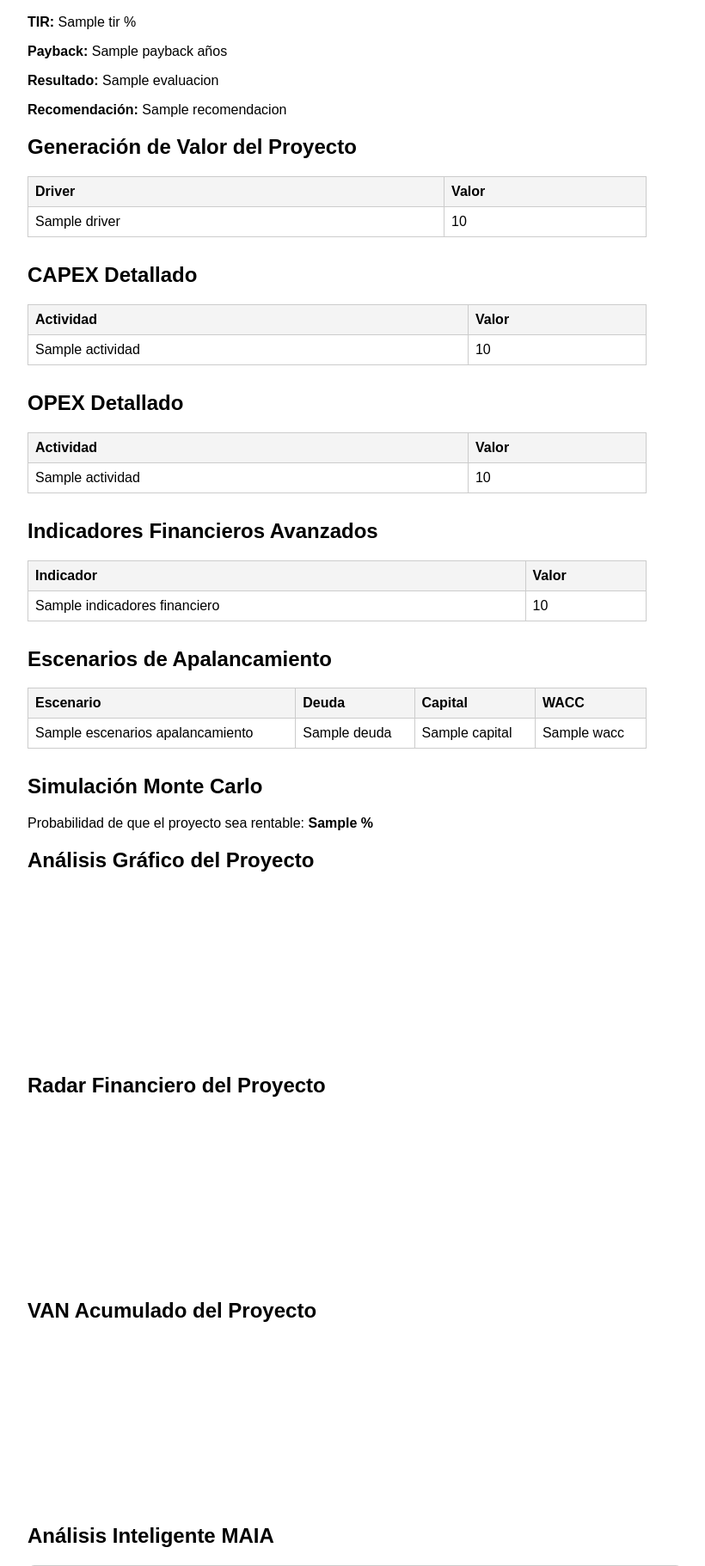
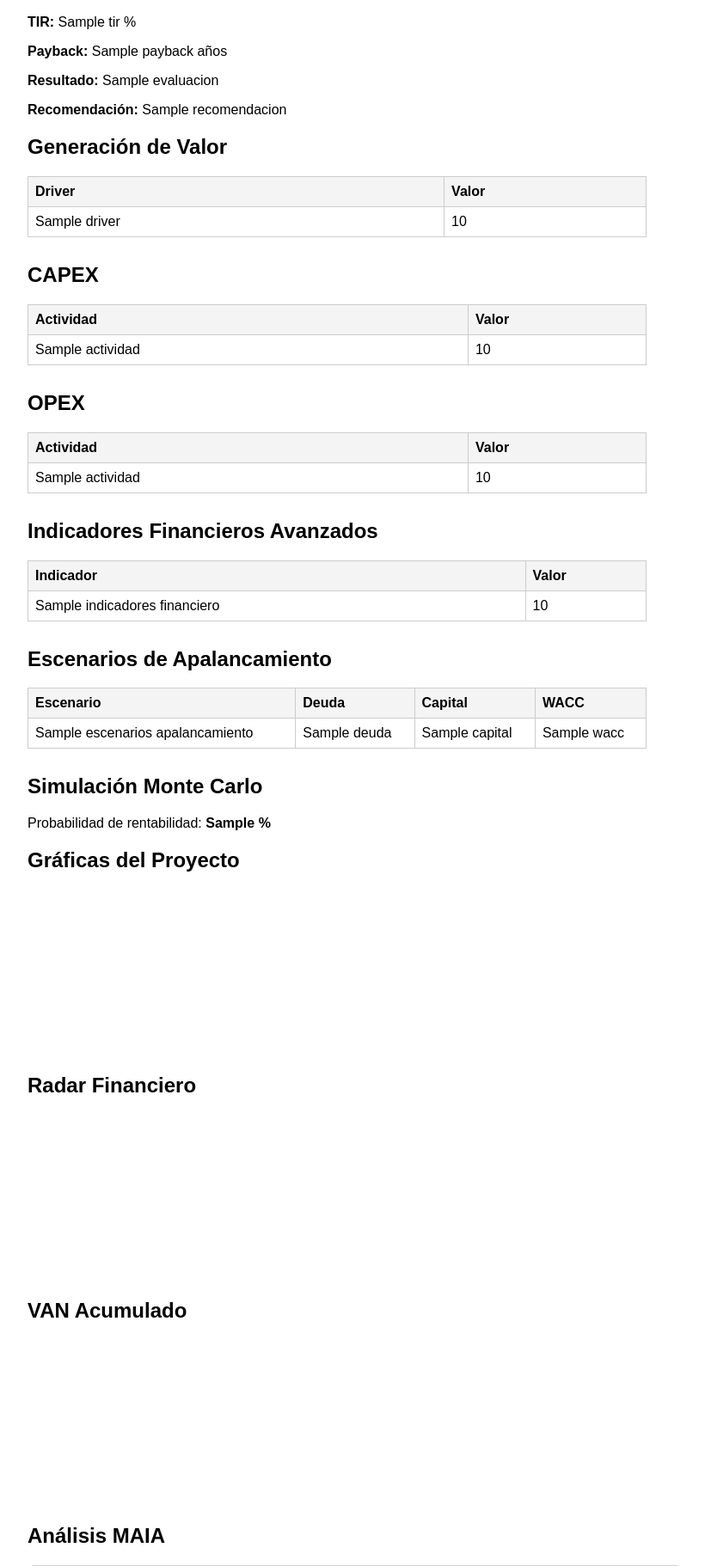
Before and after one commit to alex-energia/MAIA, a Flask app: template templates/proyecto_dashboard.html in a window 1280 px wide. Shown: the part 625-2447 px from the top of the page at 86% size, without its empty margins (8-828 px from the left). Run offline with Flask 3, Linux system fonts and the light colour scheme; the template is opened without the code that fills it: most values are stand-ins (such as "Sample title", 1, 10 or a date in 2020); a map, chart or similar area stays blank.

Commit message:
dashboard MAIA estable

```diff
--- a/templates/proyecto_dashboard.html
+++ b/templates/proyecto_dashboard.html
@@ -43,7 +43,7 @@ margin-bottom:40px;
 
 <h2>{{ proyecto["nombre"] }}</h2>
 
-<!-- SEMAFORO MAIA -->
+<!-- SEMAFORO -->
 
 <div class="semaforo">
 
@@ -57,7 +57,7 @@ margin-bottom:40px;
 
 </div>
 
-<!-- INDICADORES BASICOS -->
+<!-- INDICADORES -->
 
 <h3>Indicadores Financieros</h3>
 
@@ -75,7 +75,7 @@ margin-bottom:40px;
 
 <!-- GENERACION VALOR -->
 
-<h2>Generación de Valor del Proyecto</h2>
+<h2>Generación de Valor</h2>
 
 <table>
 
@@ -97,7 +97,7 @@ margin-bottom:40px;
 
 <!-- CAPEX -->
 
-<h2>CAPEX Detallado</h2>
+<h2>CAPEX</h2>
 
 <table>
 
@@ -119,7 +119,7 @@ margin-bottom:40px;
 
 <!-- OPEX -->
 
-<h2>OPEX Detallado</h2>
+<h2>OPEX</h2>
 
 <table>
 
@@ -193,7 +193,7 @@ margin-bottom:40px;
 
 <p>
 
-Probabilidad de que el proyecto sea rentable:
+Probabilidad de rentabilidad:
 
 <b>{{ indicadores_financieros["Probabilidad Rentabilidad %"] }} %</b>
 
@@ -201,7 +201,7 @@ Probabilidad de que el proyecto sea rentable:
 
 <!-- GRAFICAS -->
 
-<h2>Análisis Gráfico del Proyecto</h2>
+<h2>Gráficas del Proyecto</h2>
 
 <canvas id="montecarloChart"></canvas>
 
@@ -209,40 +209,38 @@ Probabilidad de que el proyecto sea rentable:
 
 <canvas id="sensCapex"></canvas>
 
-<!-- RADAR FINANCIERO -->
+<!-- RADAR -->
 
-<h2>Radar Financiero del Proyecto</h2>
+<h2>Radar Financiero</h2>
 
 <canvas id="radarProyecto"></canvas>
 
 <!-- VAN ACUMULADO -->
 
-<h2>VAN Acumulado del Proyecto</h2>
+<h2>VAN Acumulado</h2>
 
 <canvas id="vanAcumulado"></canvas>
 
 <!-- ANALISIS MAIA -->
 
-<h2>Análisis Inteligente MAIA</h2>
+<h2>Análisis MAIA</h2>
 
 <div style="border:1px solid #ccc;padding:20px;width:60%;background:#f9f9f9;border-radius:8px;">
 
 <p>
 
-MAIA analiza este proyecto considerando rentabilidad y riesgo financiero.
-
 El proyecto presenta un VAN de <b>{{ van }}</b>
 y una TIR de <b>{{ tir }}%</b>.
 
-La probabilidad de rentabilidad según simulación Monte Carlo
-es de <b>{{ indicadores_financieros["Probabilidad Rentabilidad %"] }}%</b>.
+La probabilidad de rentabilidad es de
+<b>{{ indicadores_financieros["Probabilidad Rentabilidad %"] }}%</b>.
 
 {% if score_maia >= 70 %}
-MAIA considera este proyecto altamente atractivo para inversión.
+Proyecto altamente atractivo.
 {% elif score_maia >= 50 %}
-MAIA considera el proyecto viable pero con riesgos moderados.
+Proyecto viable con riesgo moderado.
 {% else %}
-MAIA considera el proyecto de alto riesgo financiero.
+Proyecto de alto riesgo.
 {% endif %}
 
 </p>
@@ -257,10 +255,16 @@ MAIA considera el proyecto de alto riesgo financiero.
 
 <script>
 
+////////////////////
+//// MONTE CARLO
+////////////////////
+
 const prob = {{ indicadores_financieros["Probabilidad Rentabilidad %"] }};
 
 new Chart(document.getElementById("montecarloChart"),{
+
 type:"bar",
+
 data:{
 labels:["Probabilidad rentable","Riesgo"],
 datasets:[{
@@ -268,12 +272,19 @@ label:"Monte Carlo",
 data:[prob,100-prob]
 }]
 }
+
 });
+
+////////////////////
+//// SENSIBILIDAD
+////////////////////
 
 const van = {{ van }};
 
 new Chart(document.getElementById("sensIngresos"),{
+
 type:"line",
+
 data:{
 labels:["-20%","-10%","Base","+10%","+20%"],
 datasets:[{
@@ -281,10 +292,13 @@ label:"VAN vs Ingresos",
 data:[van*0.6,van*0.8,van,van*1.2,van*1.4]
 }]
 }
+
 });
 
 new Chart(document.getElementById("sensCapex"),{
+
 type:"line",
+
 data:{
 labels:["-20%","-10%","Base","+10%","+20%"],
 datasets:[{
@@ -292,18 +306,21 @@ label:"VAN vs CAPEX",
 data:[van*1.4,van*1.2,van,van*0.8,van*0.6]
 }]
 }
+
 });
 
-/////////////////////
+////////////////////
 //// RADAR
-/////////////////////
+////////////////////
 
 new Chart(document.getElementById("radarProyecto"),{
+
 type:"radar",
+
 data:{
-labels:["ROI","ROIC","EBITDA","WACC","Probabilidad Rentabilidad"],
+labels:["ROI","ROIC","EBITDA","WACC","Probabilidad"],
 datasets:[{
-label:"Perfil Financiero",
+label:"Perfil financiero",
 data:[
 {{ indicadores_financieros.get("ROI",0) }},
 {{ indicadores_financieros.get("ROIC",0) }},
@@ -313,64 +330,56 @@ data:[
 ]
 }]
 }
+
 });
 
-/////////////////////
+////////////////////
 //// VAN ACUMULADO
-/////////////////////
+////////////////////
 
 const flujo = {{ flujo_anual }};
+
 let acumulado = -{{ proyecto["capex"] }};
+
 let vanAcumulado = [];
 
 for(let i=1;i<=10;i++){
+
 acumulado += flujo;
+
 vanAcumulado.push(acumulado);
+
 }
 
 new Chart(document.getElementById("vanAcumulado"),{
+
 type:"line",
+
 data:{
-labels:["Año1","Año2","Año3","Año4","Año5","Año6","Año7","Año8","Año9","Año10"],
+labels:["A1","A2","A3","A4","A5","A6","A7","A8","A9","A10"],
 datasets:[{
 label:"VAN acumulado",
 data:vanAcumulado
 }]
 }
+
 });
 
-/////////////////////
-//// MAPA
-/////////////////////
+////////////////////
+//// MAPA ESTABLE
+////////////////////
 
-const pais = "{{ proyecto['pais'] }}";
-const municipio = "{{ proyecto['municipio'] }}";
-
-fetch(`https://nominatim.openstreetmap.org/search?format=json&q=${municipio},${pais}`)
-.then(res=>res.json())
-.then(data=>{
-
-if(data.length>0){
-
-const lat = data[0].lat;
-const lon = data[0].lon;
-
-var mapa = L.map('mapaProyecto').setView([lat,lon],10);
+var mapa = L.map('mapaProyecto').setView([4.5709,-74.2973],6);
 
 L.tileLayer('https://{s}.tile.openstreetmap.org/{z}/{x}/{y}.png',{
 maxZoom:18
 }).addTo(mapa);
 
-L.marker([lat,lon]).addTo(mapa)
+L.marker([4.5709,-74.2973]).addTo(mapa)
 .bindPopup("Proyecto: {{ proyecto['nombre'] }}")
 .openPopup();
-
-}
-
-});
 
 </script>
 
 </body>
-
 </html>
```
